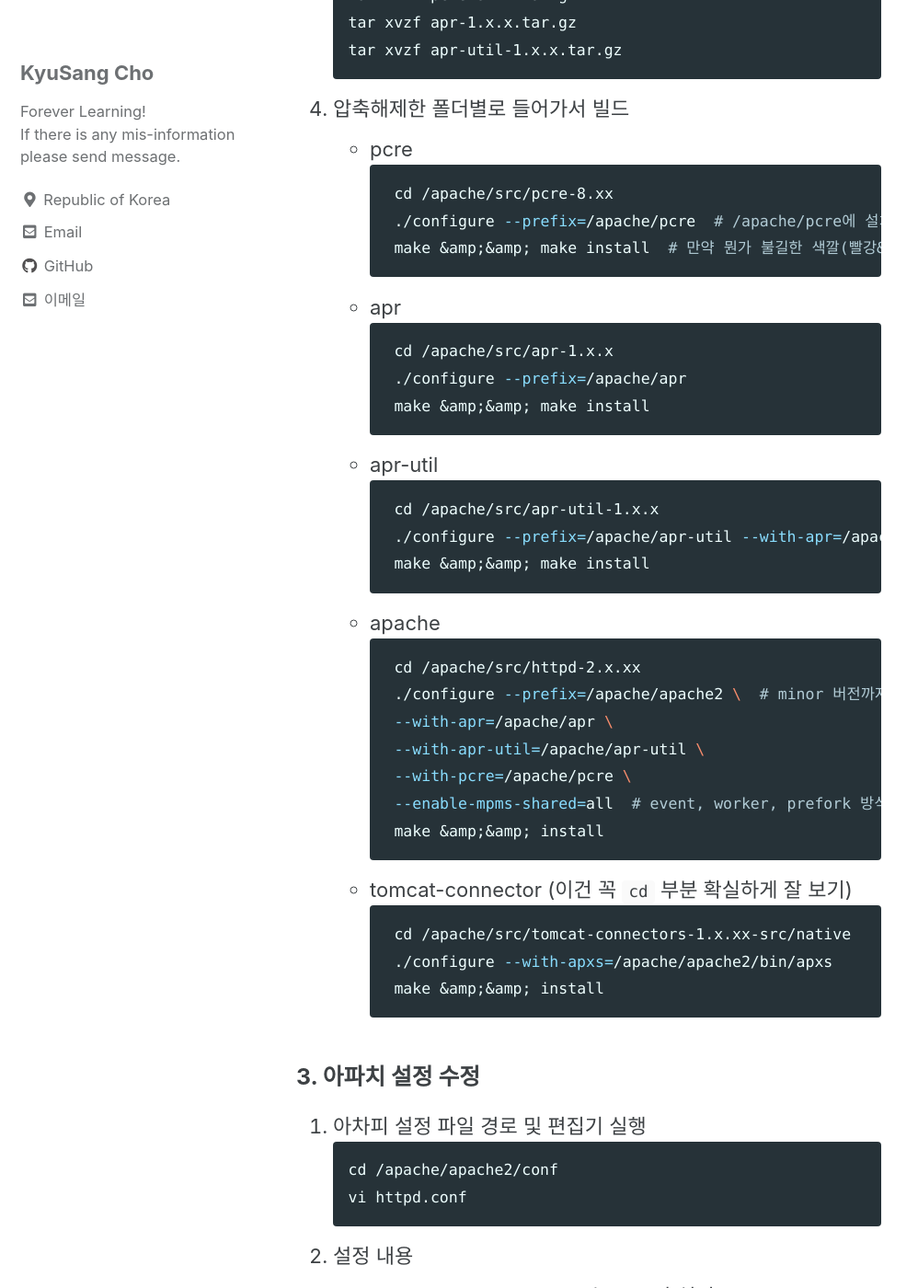
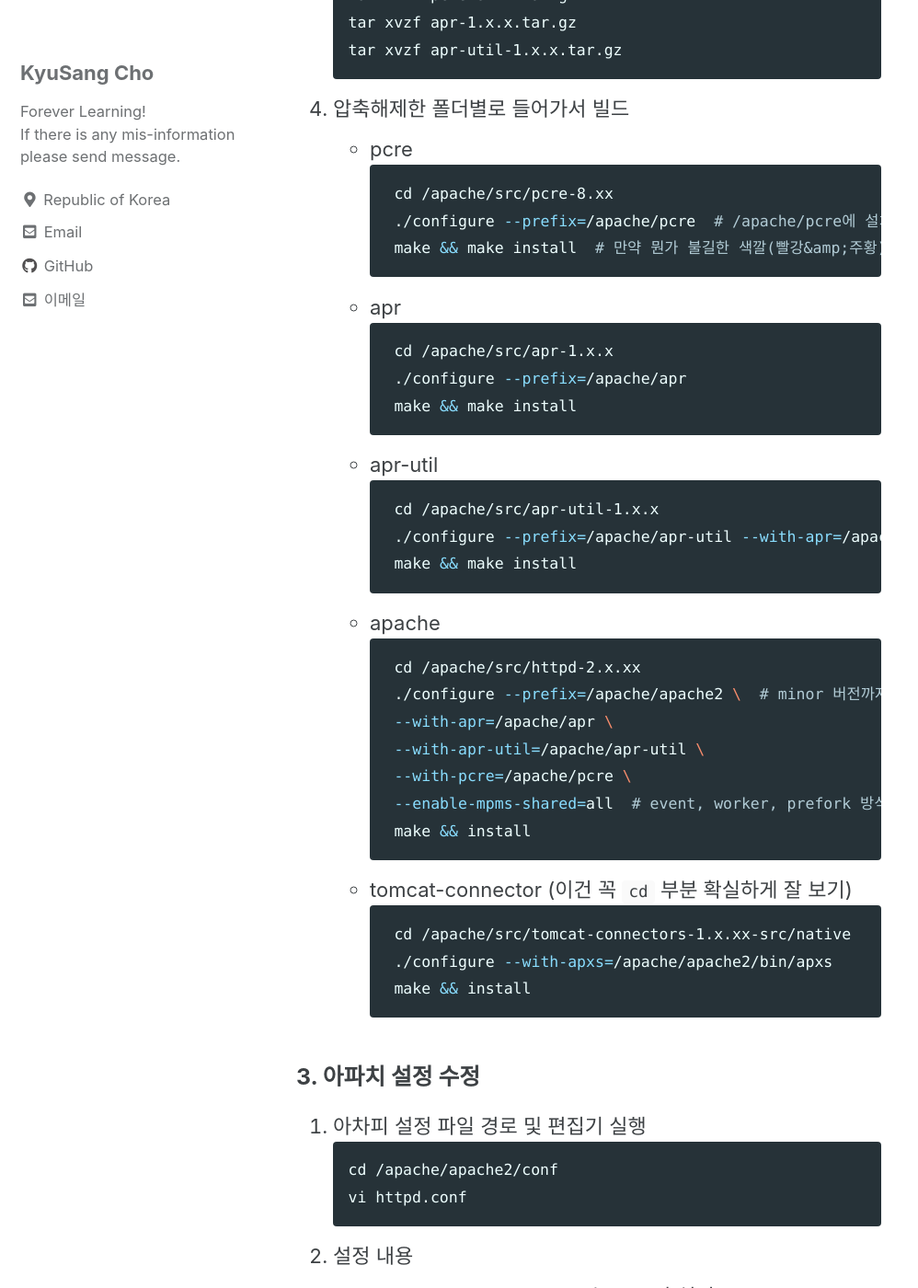
Before and after one commit to DevKS-Yet/DevKs-Yet.github.io, a Jekyll site: the page built from _posts/2022-04-04-62(centos-apache-wildfly).md, in a window 1280 px wide and 1400 px high, scrolled down 4945 px. Shown: the whole window at 92% size, without its empty margins (0-998 px from the left). Built offline with Jekyll 4.4.1, drawn with Linux system fonts in a browser that asks for light colours; cached includes are drawn as plain includes; part of the change alters nothing that is shown.

Commit message:
20220404

````diff
--- a/_posts/2022-04-04-62(centos-apache-wildfly).md
+++ b/_posts/2022-04-04-62(centos-apache-wildfly).md
@@ -157,19 +157,19 @@ tags:
     ```shell
     cd /apache/src/pcre-8.xx
     ./configure --prefix=/apache/pcre  # /apache/pcre에 설치하겠다는 것
-    make &amp;&amp; make install  # 만약 뭔가 불길한 색깔(빨강&amp;주황)이 보인다면 make check를 해볼 것
+    make && make install  # 만약 뭔가 불길한 색깔(빨강&amp;주황)이 보인다면 make check를 해볼 것
     ```
   - apr
     ```shell
     cd /apache/src/apr-1.x.x
     ./configure --prefix=/apache/apr
-    make &amp;&amp; make install
+    make && make install
     ```
   - apr-util
     ```shell
     cd /apache/src/apr-util-1.x.x
     ./configure --prefix=/apache/apr-util --with-apr=/apache/apr  # --with는 특정 패키지 이용하여 설치 시
-    make &amp;&amp; make install
+    make && make install
     ```
   - apache
     ```shell
@@ -179,13 +179,13 @@ tags:
     --with-apr-util=/apache/apr-util \
     --with-pcre=/apache/pcre \
     --enable-mpms-shared=all  # event, worker, prefork 방식을 모두 사용 가능(???). all로 하고 conf파일 수정하는게 정신건강상 좋다고 함
-    make &amp;&amp; install
+    make && install
     ```
   - tomcat-connector (이건 꼭 `cd` 부분 확실하게 잘 보기)
     ```shell
     cd /apache/src/tomcat-connectors-1.x.xx-src/native
     ./configure --with-apxs=/apache/apache2/bin/apxs
-    make &amp;&amp; install
+    make && install
     ```
 
 ### 3. 아파치 설정 수정
````
